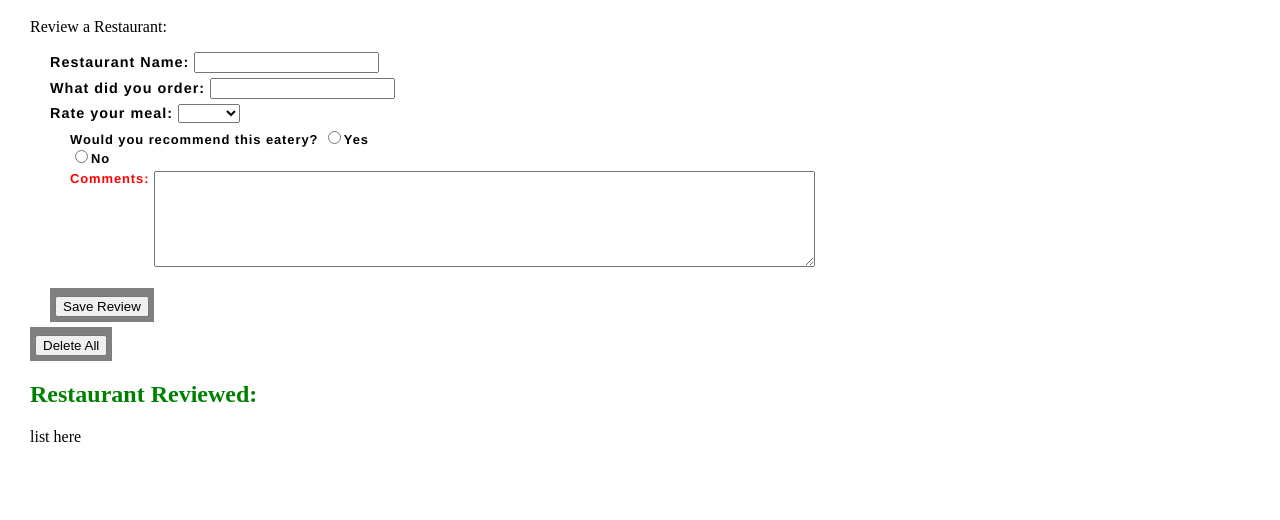
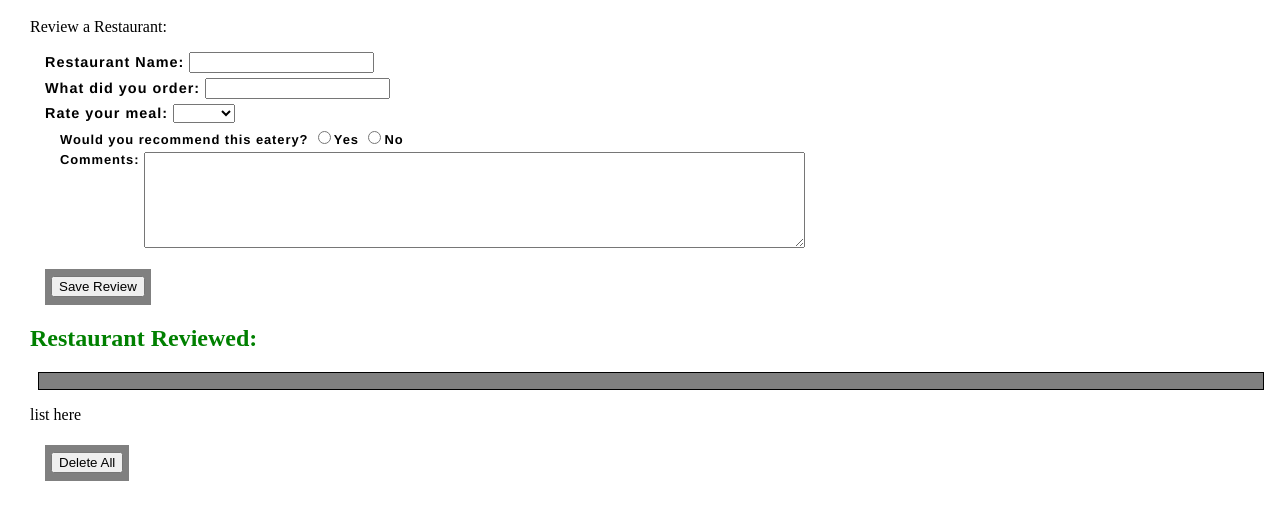
Before and after one commit to Lauren-Brett/WK6-weekend-hw-DOM-restaurant, a website: page index.html in a window 1280 px wide. Shown: the part 140-660 px from the top of the page. Drawn offline with Linux system fonts and the light colour scheme.

Commit message:
commiting, yes

```diff
--- a/css/styles.css
+++ b/css/styles.css
@@ -48,7 +48,11 @@ form {
   font-size: 0.9em;
   font-weight: bold;
   letter-spacing: 0.07em;
-  margin: 5px 20px;
+  margin: 5px 15px;
+}
+
+.form-item .recommend {
+
 }
 
 /* reviwed-list {
@@ -63,18 +67,17 @@ form {
 } */
 
 
-#saved-list {
+.restaurant-reviwed {
   display: flex;
   flex-wrap: wrap;
   list-style-type: none;
 }
 
-.reviewed-list {
+#reviewed-list {
   margin: 0.5rem 0.5rem;
   padding: 0.5rem 0.8rem;
-  border: 1px solid #20437c;
-  border-radius: 5%;
-  background: #ddeaff;
+  border: 1px solid black;
+  background: grey;
 }
 
 
@@ -83,22 +86,17 @@ form {
   background-color: grey;
  border: none;
  color: white;
- padding: 5px 5px;
+ padding: 4px 6px 8px;
  text-align: center;
  display: inline-block;
  font-size: 20px;
  margin: 0 auto;
  cursor: pointer;
-
-
 }
 
-
- .form-item .comments {
-  color: red;
-
+.delete-button {
+  margin: 5px 15px;
 }
-
 textarea {
   vertical-align: top;
 }
--- a/index.html
+++ b/index.html
@@ -44,17 +44,21 @@
 
 
         <div class="form-item">
+          <!-- <div class="recommend"> -->
+
+
           <label for="recommend">Would you recommend this eatery?</label>
-          <input  type="radio" name="recommend" value="Yes" id="recommendYes">Yes<br>
-          <input  type="radio"  name="recommend" value="No" id="recommendNo">No<br>
+          <input  type="radio" name="recommend" value="Yes" id="recommendYes">Yes
+          <input  type="radio"  name="recommend" value="No" id="recommendNo">No
+            <!-- </div> -->
         </div>
 
 
         <div class="form-item">
-          <div class="comments">
+          <!-- <div class="comments"> -->
             <label for="comment">Comments:</label>
             <textarea name="comment" id="comment" rows="6" cols="80" maxlength="60"></textarea>
-          </div>
+          <!-- </div> -->
         </div>
 
     <br>
@@ -65,14 +69,18 @@
 </div>
 
 
-<div class="delete-button">
-  <button id="delete-all">Delete All</button>
-</div>
+
 
   <strong><h2>Restaurant Reviewed:</h2></strong>
-  <div class="saved-list">
+
     <ul style="list-style: none;" id="reviewed-list"></ul>
     <p>list here</p>
+
+
+
+
+  <div class="delete-button">
+    <button id="delete-all">Delete All</button>
   </div>
 </body>
 </html>
```
